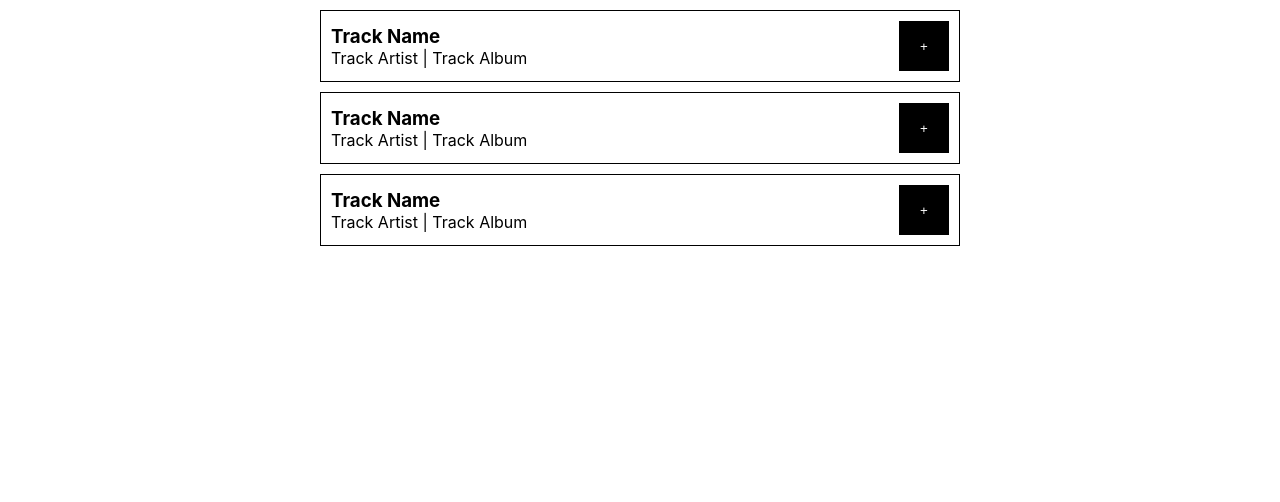
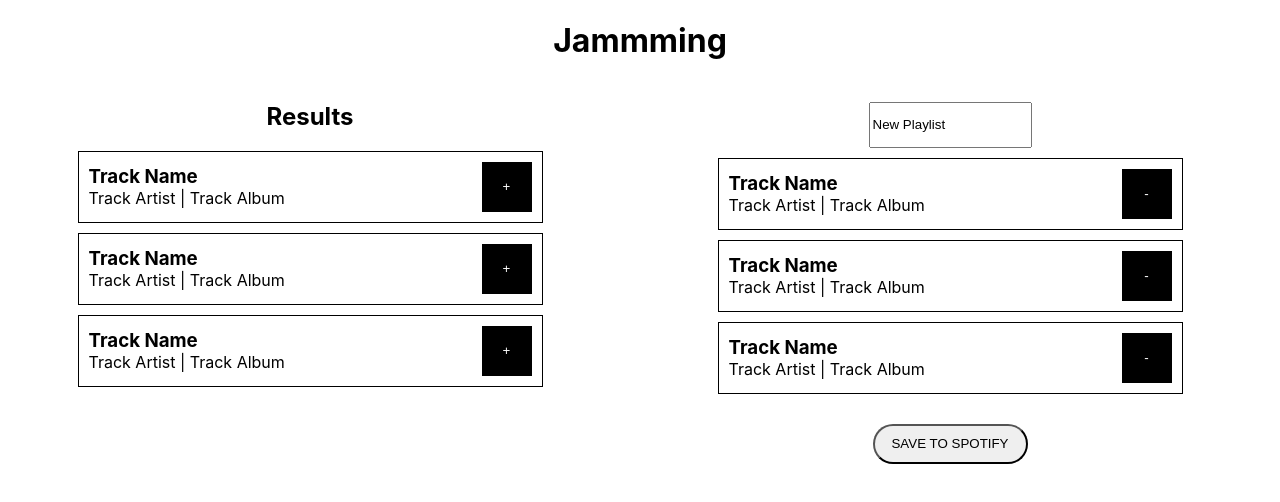
Before and after one commit to anishsharma21/jammming, a React (Create React App) app: page / in a window 1280 px wide. Shown: the top 502 px of the page. Built offline with nearby package versions, Linux system fonts and the light colour scheme.

Commit message:
Got the resluts and playlist components working correctly, Update CSS styles and remove unused components

```diff
--- a/src/App/App.css
+++ b/src/App/App.css
@@ -1,15 +1,13 @@
-.App {
+.App h1 {
   text-align: center;
 }
 
 .SearchResultsContainer {
   display: flex;
   justify-content: space-between;
-  max-width: 1200px; /* Adjust as needed */
-  margin: 0 auto; /* Center the container */
+  width: 100%;
 }
 
 .SearchResults, .Playlist {
-  flex: 1;
-  margin: 0 10px;
+  width: 48%; /* Adjust as needed to account for any padding/margin */
 }
--- a/src/App/App.js
+++ b/src/App/App.js
@@ -1,6 +1,6 @@
 import React from 'react';
 import './App.css';
-import SearchBar from '../SearchBar/SearchBar';
+// import SearchBar from '../SearchBar/SearchBar';
 import SearchResults from '../SearchResults/SearchResults';
 import Playlist from '../Playlist/Playlist';
 
@@ -8,7 +8,7 @@ function App() {
   return (
     <div className="App">
       <h1>Jammming</h1>
-      <SearchBar />
+      {/* <SearchBar /> */}
       <div className="SearchResultsContainer">
         <SearchResults />
         <Playlist />
--- a/src/Playlist/Playlist.module.css
+++ b/src/Playlist/Playlist.module.css
@@ -3,8 +3,15 @@
   flex-direction: column;
   align-items: center;
   padding: 20px;
+  width: 100%; /* Add this line if you want the Playlist to take up the full width of its parent */
+}
+
+.Playlist input, .Playlist-save {
+  width: 25%;
+  height: 40px; /* Adjust as needed */
 }
 
 .Playlist-save {
-    margin-top: 20px; /* Adjust as needed */
+  border-radius: 20px; /* Adjust as needed */
+  margin-top: 20px;
 }
--- a/src/SearchResults/SearchResults.js
+++ b/src/SearchResults/SearchResults.js
@@ -1,11 +1,11 @@
 import React from 'react';
-import './SearchResults.module.css';
+import styles from './SearchResults.module.css';
 import TrackList from '../TrackList/TrackList';
 
 function SearchResults() {
   return (
-    <div className="SearchResults">
-      <h2>Results</h2>
+    <div className={styles.SearchResults}>
+      <h2 className={styles.SearchResultsHeader}>Results</h2> {/* Apply the new class here */}
       <TrackList />
     </div>
   );
--- a/src/SearchResults/SearchResults.module.css
+++ b/src/SearchResults/SearchResults.module.css
@@ -1,4 +1,9 @@
 .SearchResults {
-    padding: 0;
-    margin: 0;
-  }
+  text-align: left; /* Change this to left */
+  width: 100%;
+  margin: 0 auto;
+}
+
+.SearchResultsHeader {
+  text-align: center;
+}
--- a/src/TrackList/TrackList.module.css
+++ b/src/TrackList/TrackList.module.css
@@ -1,4 +1,4 @@
 .TrackList {
-    width: 50%;
+    width: 75%;
     margin: 0 auto;
   }
--- a/src/index.js
+++ b/src/index.js
@@ -1,15 +1,17 @@
 import React from 'react';
 import ReactDOM from 'react-dom/client';
 import './index.css';
-// import App from './App/App';
+import App from './App/App';
 // import Track from './Track/Track';
-import TrackList from './TrackList/TrackList';
+// import TrackList from './TrackList/TrackList';
+// import SearchResults from './SearchResults/SearchResults';
+// import Playlist from './Playlist/Playlist';
 import reportWebVitals from './reportWebVitals';
 
 const root = ReactDOM.createRoot(document.getElementById('root'));
 root.render(
   <React.StrictMode>
-    <TrackList />
+    <App />
   </React.StrictMode>
 );
 
```
Lines whose indentation alone changed are shown as unchanged.
